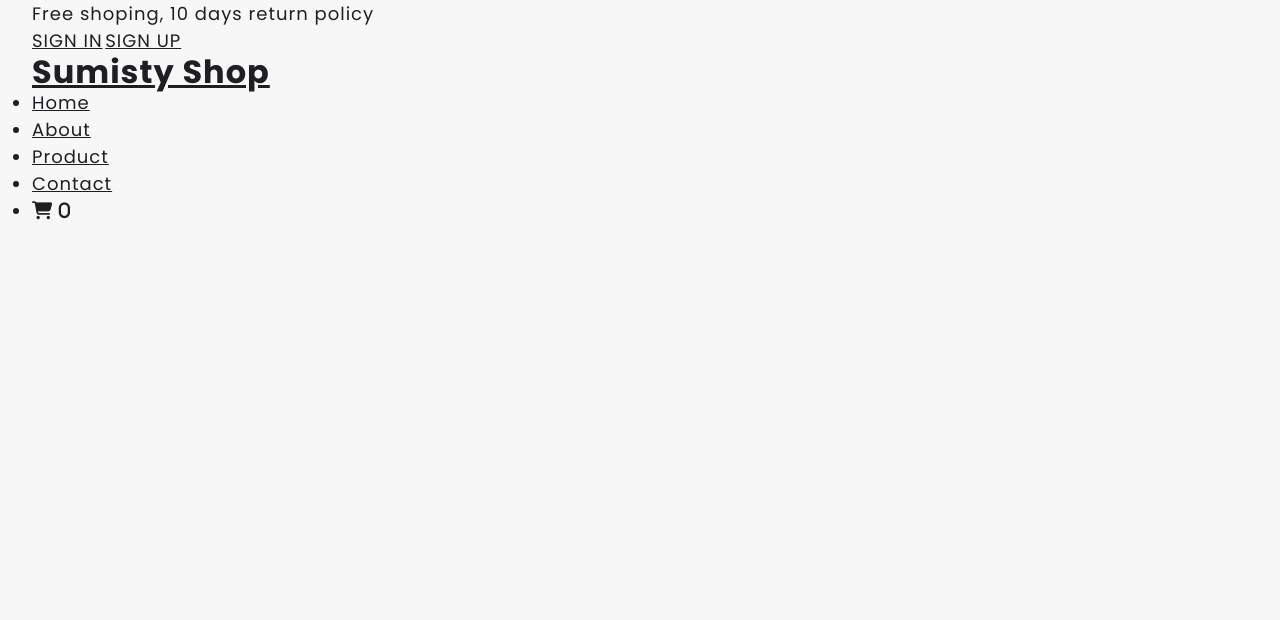
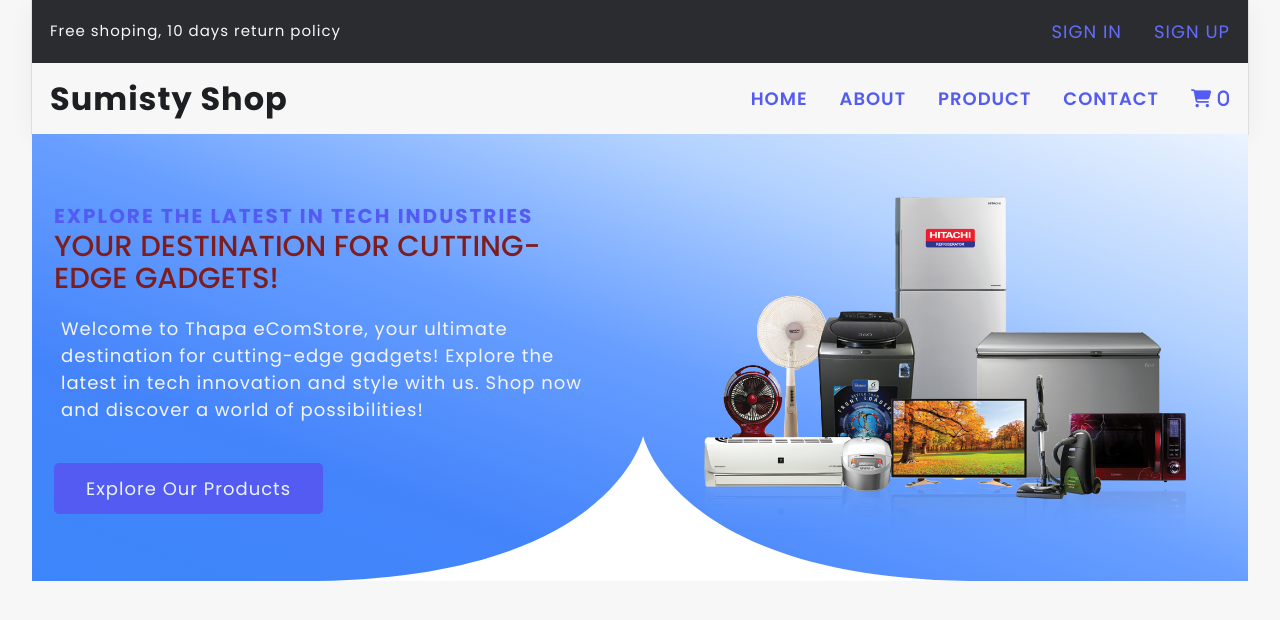
Before and after one commit to Sumit-krSingh/Ecommerce_with_javaScript, a website built with Vite: page index.html in a window 1280 px wide. Built offline with nearby package versions, Linux system fonts and the light colour scheme.

Commit message:
added navbar hero section with style

```diff
--- a/copy.css
+++ b/copy.css
@@ -15,6 +15,7 @@
     -moz-osx-font-smoothing: grayscale;
 
     --buttonColor: #2a2c30;
+
     --secondaryColor: #4b4f56;
     --borderColor: #e3eaf0;
     --backgroundColor: #f7f7f7;
--- a/index.html
+++ b/index.html
@@ -16,7 +16,7 @@
 <body>
   <header class="section-navbar">
     <section class="top_text">
-      <div class="head conatiner">
+      <div class="head container">
         <div class="head_text">
           <p>Free shoping, 10 days return policy</p>
         </div>
@@ -34,7 +34,7 @@
         </a>
       </div>
 
-      <nav>
+      <nav class="navbar">
         <ul>
           <li class="nav-item"><a href="/" class="nav-link">Home</a></li>
           <li class="nav-item"><a href="/" class="nav-link">About</a></li>
@@ -54,5 +54,46 @@
     </div>
   </header>
 
+  <!-- ------ Hero Section---- -->
+  <main>
+    <div class="section-hero">
+      <div class="container grid grid-two--cols">
+        <div class="section-hero-content">
+          <p class="hero-subheading">Explore the Latest in Tech Industries</p>
+          <h1 class="hero-heading">
+            Your Destination for Cutting-Edge Gadgets!
+          </h1>
+
+          <p class="hero-para">
+            Welcome to Thapa eComStore, your ultimate destination for
+            cutting-edge gadgets! Explore the latest in tech innovation and
+            style with us. Shop now and discover a world of possibilities!
+          </p>
+          <div class="hero-btn">
+            <a href="products.html" class="btn">Explore Our Products</a>
+          </div>
+        </div>
+
+        <div class="section-hero-image">
+            <figure>
+              <img
+                src="/images/Electronic.png"
+                alt="coding languages using html css js"
+              />
+            </figure>
+          </div>
+      </div>
+
+    </div>
+
+    <div class="custom-shape-divider-bottom-1708847483">
+      <svg data-name="Layer 1" xmlns="http://www.w3.org/2000/svg" viewBox="0 0 1200 120"
+          preserveAspectRatio="none">
+          <path d="M602.45,3.86h0S572.9,116.24,281.94,120H923C632,116.24,602.45,3.86,602.45,3.86Z"
+              class="shape-fill"></path>
+      </svg>
+  </div>
+  </main>
+
 </body>
 </html>
--- a/style.css
+++ b/style.css
@@ -2,7 +2,7 @@
 
 @import url('https://fonts.googleapis.com/css2?family=Poppins:ital,wght@0,100;0,200;0,300;0,400;0,500;0,600;0,700;0,800;0,900;1,100;1,200;1,300;1,400;1,500;1,600;1,700;1,800;1,900&display=swap');
 
-*{
+* {
   margin: 0;
   padding: 0;
   box-sizing: border-box;
@@ -29,15 +29,17 @@
   --main-color: #535bf2;
   --supporting-color: #ebf3fe;
   --glow-color: hsl(186, 91%, 4%);
+  --heading-color: #000a19;
+
 }
 
 
-html{
+html {
   font-size: 62.5%;
   color: var(--textColor);
 }
 
-body{
+body {
   margin: 0 auto;
   padding: 0 32px;
   min-width: 320px;
@@ -57,6 +59,7 @@ h6 {
 h1 {
   font-size: 3.2rem;
 }
+
 h2 {
   font-size: 3.2rem;
 }
@@ -71,3 +74,222 @@ label {
   line-height: 1.5;
   font-weight: 400;
 }
+
+li {
+  list-style: none;
+}
+
+a {
+  text-decoration: none;
+  color: #646cff;
+
+  &:hover {
+    color: #3d43b5;
+
+  }
+}
+
+::placeholder {
+  font-family: "Urbanist", sans-serif;
+  line-height: 1.5;
+  font-weight: 400;
+}
+
+
+
+/* ********Layout ********* */
+
+.container {
+  max-width: 124rem;
+  margin: 0 auto;
+  padding: 4.4rem 2.2rem;
+}
+
+:is(.section-extra-product,
+  .section-blog,
+  .section-policy,
+  .section-contact--homepage,
+  .section-why--choose,
+  .section-contact,
+  footer) .container:first-child {
+  padding: 3.4rem 0 1.4rem 0;
+}
+
+.grid {
+  display: grid;
+}
+
+.grid-two--cols {
+  grid-template-columns: repeat(2, 1fr);
+}
+
+.grid-three--cols {
+  grid-template-columns: repeat(3, 1fr);
+}
+
+.grid-four--cols {
+  grid-template-columns: repeat(4, 1fr);
+}
+
+
+/* ********reuseable/module ********* */
+
+.btn {
+  background-color: var(--main-color);
+  display: inline-block;
+  padding: 1.2rem 3.2rem;
+  border-radius: .5rem;
+  color: var(--supporting-color);
+}
+
+.btn:hover {
+  background-color: #3d43b5;
+  color: var(--supporting-color);
+}
+
+
+
+
+/* ********State ********* */
+
+/* ****** navbar section******* */
+
+.top_text {
+  background-color: var(--buttonColor);
+  color: var(--backgroundColor);
+
+  & .head_text p {
+    font-size: 1.5rem;
+  }
+
+  & .sign_in_up {
+    display: flex;
+    gap: 3.2rem;
+  }
+}
+
+.section-navbar {
+  width: 100%;
+  box-shadow: rgba(0, 0, 0, 0.05) 0px 6px 24px 0px,
+    rgba(0, 0, 0, 0.08) 0px 0px 0px 1px;
+}
+
+.section-navbar .container {
+  display: flex;
+  justify-content: space-between;
+  align-items: center;
+  padding: 1.8rem;
+}
+
+.section-navbar .navbar ul {
+  display: flex;
+  gap: 3.2rem;
+  text-transform: capitalize;
+  align-items: center;
+
+  & li a {
+    text-decoration: none;
+    text-transform: uppercase;
+    color: var(--anchorColor);
+    position: relative;
+    font-size: 1.8rem;
+    font-weight: 600;
+
+    &::after {
+      content: "";
+      position: absolute;
+      width: 0%;
+      border-bottom: 2px solid rgb(249, 109, 109);
+      bottom: -0.3rem;
+      left: 0;
+      transition: all 0.3s linear;
+    }
+
+  }
+
+  & li a:hover:after {
+    width: 100%;
+  }
+}
+
+
+
+
+/* ****** navbar section end******* */
+
+/* ****** hero-section ******* */
+
+main {
+  position: relative;
+  background-image: linear-gradient(to top right,
+      #3d86fa,
+      #4484fb,
+      #679eff,
+      #b3d2ff,
+      #ebf3fe);
+}
+
+/* ------shapedivider css from online */
+
+.custom-shape-divider-bottom-1708847483 {
+  position: absolute;
+  bottom: 0;
+  left: 0;
+  width: 100%;
+  overflow: hidden;
+  line-height: 0;
+}
+
+.custom-shape-divider-bottom-1708847483 svg {
+  position: relative;
+  display: block;
+  width: calc(100% + 1.3px);
+  height: 150px;
+}
+
+.custom-shape-divider-bottom-1708847483 .shape-fill {
+  fill: #FFFFFF;
+}
+
+.section-hero .grid {
+  align-items: center;
+  gap: 6rem;
+
+  & .hero-subheading{
+    color: var(--main-color);
+    text-transform: uppercase;
+    letter-spacing: 0.2rem;
+    font-family: "Poppins", sans-serif;
+    font-size: 2rem;
+    font-weight: 700;
+
+
+  }
+
+  & .hero-heading{
+    color: rgb(126, 29, 29);
+    text-transform: uppercase;
+    font-family: "Poppins", sans-serif;
+    font-weight: 500;
+    font-size: 2.9rem;
+}
+
+& .hero-para{
+  color: whitesmoke;
+  margin: 2rem 0 4rem .7rem;
+
+}
+}
+
+
+.section-hero-image {
+  width: 100%;
+  height: auto;
+
+  & img {
+    width: 100%;
+    height: auto;
+    /* transform: scaleX(-1); */
+
+  }
+}
```
Also changed, not shown: public/images/Electronic.png (added). Lines whose indentation alone changed are shown as unchanged.
